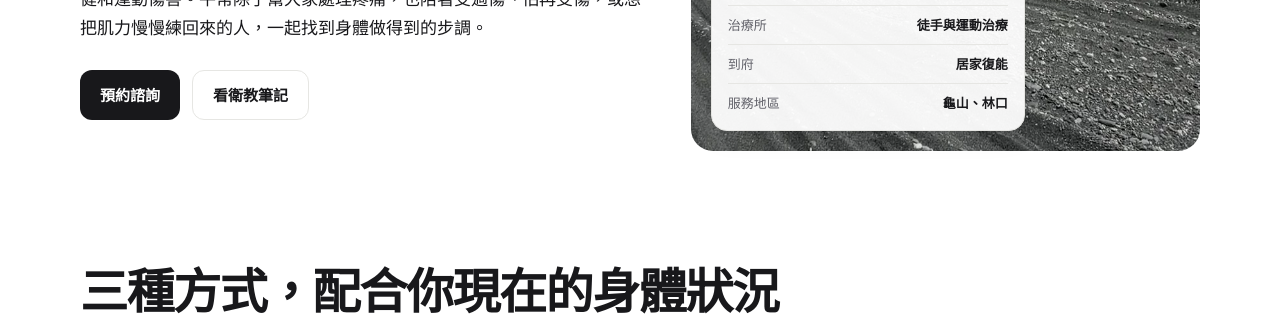
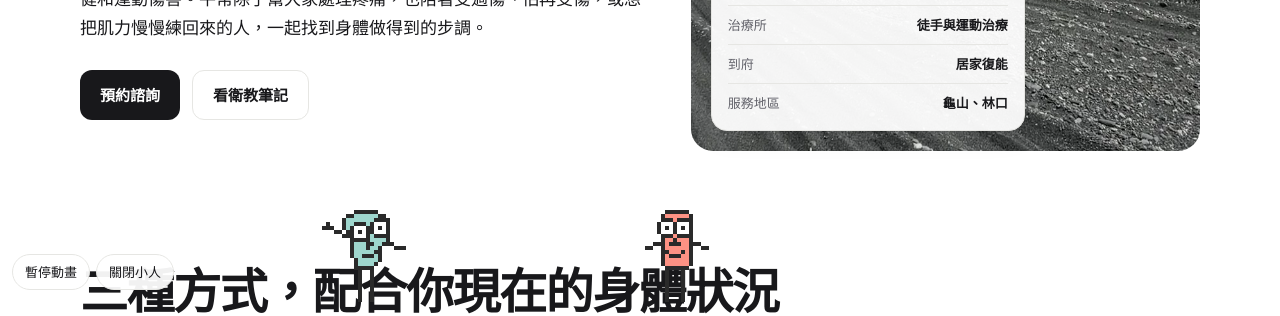
Before and after one commit to v19851202-dot/slzpt, a plain HTML site: page index.html in a window 1280 px wide. Shown: the part 498-814 px from the top of the page. Drawn offline with Linux system fonts and the light colour scheme.

Commit message:
首頁加上全家像素小人裝飾層
只在 index.html 載入；手機預設關閉，一次兩個角色，點了跳一下並說一句話。
localStorage 只存 slzpt-pixel-family = on/off；減少動態時不走動。

Co-Authored-By: Claude Opus 5.5 <noreply@anthropic.com>

```diff
--- /dev/null
+++ b/assets/pixel-family.css
@@ -0,0 +1,84 @@
+/* 首頁全家像素小人。精靈圖是 CSS 背景，屬裝飾；按鈕名稱由 aria-label 提供。 */
+.pixel-family {
+  position: fixed;
+  left: 0;
+  right: 0;
+  bottom: 0;
+  height: 96px;
+  z-index: 30;
+  pointer-events: none;
+}
+.pf-stage { position: absolute; inset: 0; }
+.pf-char {
+  position: absolute;
+  left: 0;
+  bottom: 0;
+  width: 96px;
+  height: 96px;
+  padding: 0;
+  border: 0;
+  background: transparent;
+  cursor: pointer;
+  pointer-events: auto;
+  will-change: transform;
+}
+.pf-body, .pf-sprite { display: block; width: 96px; height: 96px; }
+.pf-sprite {
+  background-repeat: no-repeat;
+  background-size: 384px 96px;
+  image-rendering: pixelated;
+}
+.pf-sprite.is-left { transform: scaleX(-1); }
+.pf-mom .pf-sprite { background-image: url(/assets/img/family-pixel/mom-walk.png); }
+.pf-sis .pf-sprite { background-image: url(/assets/img/family-pixel/sis-walk.png); }
+.pf-dad .pf-sprite { background-image: url(/assets/img/family-pixel/dad-walk.png); }
+.pf-mei .pf-sprite { background-image: url(/assets/img/family-pixel/mei-walk.png); }
+.pf-body.is-jump { animation: pf-jump .45s ease-out; }
+@keyframes pf-jump {
+  0%, 100% { transform: translateY(0); }
+  40% { transform: translateY(-22px); }
+}
+.pf-bubble {
+  position: absolute;
+  left: 0;
+  bottom: 104px;
+  margin: 0;
+  padding: 6px 10px;
+  background: #FFFFFF;
+  color: #18181B;
+  border: 1px solid #E6E6E3;
+  border-radius: 10px;
+  box-shadow: 0 4px 12px rgba(24, 24, 27, .08);
+  font-size: 14px;
+  line-height: 1.4;
+  white-space: nowrap;
+  pointer-events: none;
+}
+.pf-bubble:empty { display: none; }
+.pf-ctrl {
+  position: absolute;
+  left: 12px;
+  bottom: 12px;
+  z-index: 1;
+  display: flex;
+  gap: 6px;
+}
+.pf-ctrl button {
+  pointer-events: auto;
+  font: inherit;
+  font-size: 13px;
+  min-height: 36px;
+  padding: 0 12px;
+  border: 1px solid #E6E6E3;
+  border-radius: 999px;
+  background: rgba(255, 255, 255, .94);
+  color: #18181B;
+  cursor: pointer;
+}
+.pf-char:focus-visible, .pf-ctrl button:focus-visible { outline: 2px solid #B45309; outline-offset: 2px; }
+body.pf-ready { padding-bottom: 60px; }
+body.pf-ready.pf-on { padding-bottom: 112px; }
+@media (prefers-reduced-motion: reduce) {
+  .pf-body.is-jump { animation: none; }
+  .pf-char { will-change: auto; }
+}
--- /dev/null
+++ b/assets/scripts/pixel-family-110efdf9755f.js
@@ -0,0 +1,147 @@
+(function () {
+  var CAST = [
+    { id: 'mom', name: '媽媽', line: '膝蓋看這篇' },
+    { id: 'sis', name: '姊姊', line: '肩頸先看這篇' },
+    { id: 'dad', name: '爸爸', line: '腰痛看這篇' },
+    { id: 'mei', name: '妹妹', line: '居家這篇先看' }
+  ];
+  var SIZE = 96, FRAMES = 4, TICK = 140, STEP = 3;
+  var narrowMq = window.matchMedia('(max-width: 640px)');
+  var motionMq = window.matchMedia('(prefers-reduced-motion: reduce)');
+
+  function readPref() {
+    try {
+      var v = window.localStorage.getItem('slzpt-pixel-family');
+      return v === 'on' || v === 'off' ? v : null;
+    } catch (e) { return null; }
+  }
+  function savePref(on) {
+    try {
+      if (on) window.localStorage.setItem('slzpt-pixel-family', 'on');
+      else window.localStorage.setItem('slzpt-pixel-family', 'off');
+    } catch (e) {}
+  }
+  function el(tag, cls) {
+    var n = document.createElement(tag);
+    if (cls) n.className = cls;
+    return n;
+  }
+  function onChange(mq, fn) {
+    if (mq.addEventListener) mq.addEventListener('change', fn);
+    else if (mq.addListener) mq.addListener(fn);
+  }
+
+  var pref = readPref();
+  var paused = false;
+  var timer = null;
+  var bubbleTimer = null;
+  var width = 0;
+
+  var layer = el('div', 'pixel-family');
+  layer.setAttribute('role', 'group');
+  layer.setAttribute('aria-label', '全家像素小人');
+  var stage = el('div', 'pf-stage');
+  var bubble = el('p', 'pf-bubble');
+  bubble.setAttribute('aria-live', 'polite');
+  var ctrl = el('div', 'pf-ctrl');
+  var pauseBtn = el('button');
+  var toggleBtn = el('button');
+  pauseBtn.type = toggleBtn.type = 'button';
+  ctrl.appendChild(pauseBtn);
+  ctrl.appendChild(toggleBtn);
+
+  var first = Math.floor(Math.random() * CAST.length);
+  var second = (first + 1 + Math.floor(Math.random() * (CAST.length - 1))) % CAST.length;
+  var actors = [CAST[first], CAST[second]].map(function (c, i) {
+    var btn = el('button', 'pf-char pf-' + c.id);
+    btn.type = 'button';
+    btn.setAttribute('aria-label', c.name + '像素小人');
+    var body = el('span', 'pf-body');
+    var sprite = el('span', 'pf-sprite');
+    sprite.setAttribute('aria-hidden', 'true');
+    body.appendChild(sprite);
+    btn.appendChild(body);
+    stage.appendChild(btn);
+    var a = { data: c, btn: btn, body: body, sprite: sprite, x: 0, ratio: i ? 0.62 : 0.18, dir: i ? -1 : 1, frame: 0 };
+    btn.addEventListener('click', function () { say(a); });
+    return a;
+  });
+  stage.appendChild(bubble);
+  layer.appendChild(stage);
+  layer.appendChild(ctrl);
+
+  function isOn() { return pref ? pref === 'on' : !narrowMq.matches; }
+  function maxX() { return Math.max(0, width - SIZE); }
+
+  function render(a) {
+    a.btn.style.transform = 'translate3d(' + a.x + 'px,0,0)';
+    a.sprite.style.backgroundPosition = (-a.frame * SIZE) + 'px 0';
+    a.sprite.classList.toggle('is-left', a.dir < 0);
+  }
+
+  function tick() {
+    var max = maxX();
+    actors.forEach(function (a) {
+      a.frame = (a.frame + 1) % FRAMES;
+      a.x += a.dir * STEP;
+      if (a.x <= 0) { a.x = 0; a.dir = 1; }
+      else if (a.x >= max) { a.x = max; a.dir = -1; }
+      render(a);
+    });
+  }
+
+  function say(a) {
+    bubble.textContent = a.data.line;
+    var left = Math.min(Math.max(a.x + SIZE / 2 - 60, 8), Math.max(8, width - 180));
+    bubble.style.transform = 'translate3d(' + left + 'px,0,0)';
+    clearTimeout(bubbleTimer);
+    bubbleTimer = setTimeout(function () { bubble.textContent = ''; }, 2500);
+    if (motionMq.matches) return;
+    a.body.classList.remove('is-jump');
+    void a.body.offsetWidth;
+    a.body.classList.add('is-jump');
+  }
+
+  function measure() {
+    var prev = width;
+    width = document.documentElement.clientWidth;
+    actors.forEach(function (a) {
+      a.x = prev ? Math.min(a.x, maxX()) : Math.round(maxX() * a.ratio);
+      render(a);
+    });
+  }
+
+  function sync() {
+    var on = isOn();
+    var reduce = motionMq.matches;
+    stage.hidden = !on;
+    document.body.classList.toggle('pf-on', on);
+    pauseBtn.hidden = !on || reduce;
+    pauseBtn.textContent = paused ? '繼續走動' : '暫停動畫';
+    toggleBtn.textContent = on ? '關閉小人' : '顯示小人';
+    if (!on) { clearTimeout(bubbleTimer); bubble.textContent = ''; }
+    if (reduce) {
+      actors.forEach(function (a) { a.frame = 0; a.body.classList.remove('is-jump'); render(a); });
+    }
+    var run = on && !paused && !reduce && !document.hidden;
+    if (run && !timer) timer = setInterval(tick, TICK);
+    else if (!run && timer) { clearInterval(timer); timer = null; }
+  }
+
+  pauseBtn.addEventListener('click', function () { paused = !paused; sync(); });
+  toggleBtn.addEventListener('click', function () {
+    var next = !isOn();
+    pref = next ? 'on' : 'off';
+    savePref(next);
+    sync();
+  });
+  document.addEventListener('visibilitychange', sync);
+  onChange(motionMq, sync);
+  onChange(narrowMq, sync);
+  window.addEventListener('resize', measure);
+
+  document.body.appendChild(layer);
+  document.body.classList.add('pf-ready');
+  measure();
+  sync();
+})();
--- a/index.html
+++ b/index.html
@@ -74,6 +74,7 @@
 <link rel="preconnect" href="https://fonts.gstatic.com" crossorigin>
 <link rel="stylesheet" href="https://fonts.googleapis.com/css2?family=Noto+Sans+TC:wght@400;500;600;700&family=Noto+Serif+TC:wght@600;700&display=swap">
 <link rel="stylesheet" href="/assets/clinic.css?v=20261123-c">
+<link rel="stylesheet" href="/assets/pixel-family.css">
 </head>
 <body class="home has-chrome">
 <a class="skip" href="#main">跳到內容</a>
@@ -366,5 +367,6 @@
 </dialog>
 <script src="/assets/scripts/index-2-da7160acc9fc.js"></script>
 <script src="/assets/clinic.js"></script>
+<script src="/assets/scripts/pixel-family-110efdf9755f.js"></script>
 </body>
 </html>
```
Also changed, not shown: assets/img/family-pixel/dad-walk.png (added), assets/img/family-pixel/mei-walk.png (added), assets/img/family-pixel/mom-walk.png (added), assets/img/family-pixel/sis-walk.png (added).
